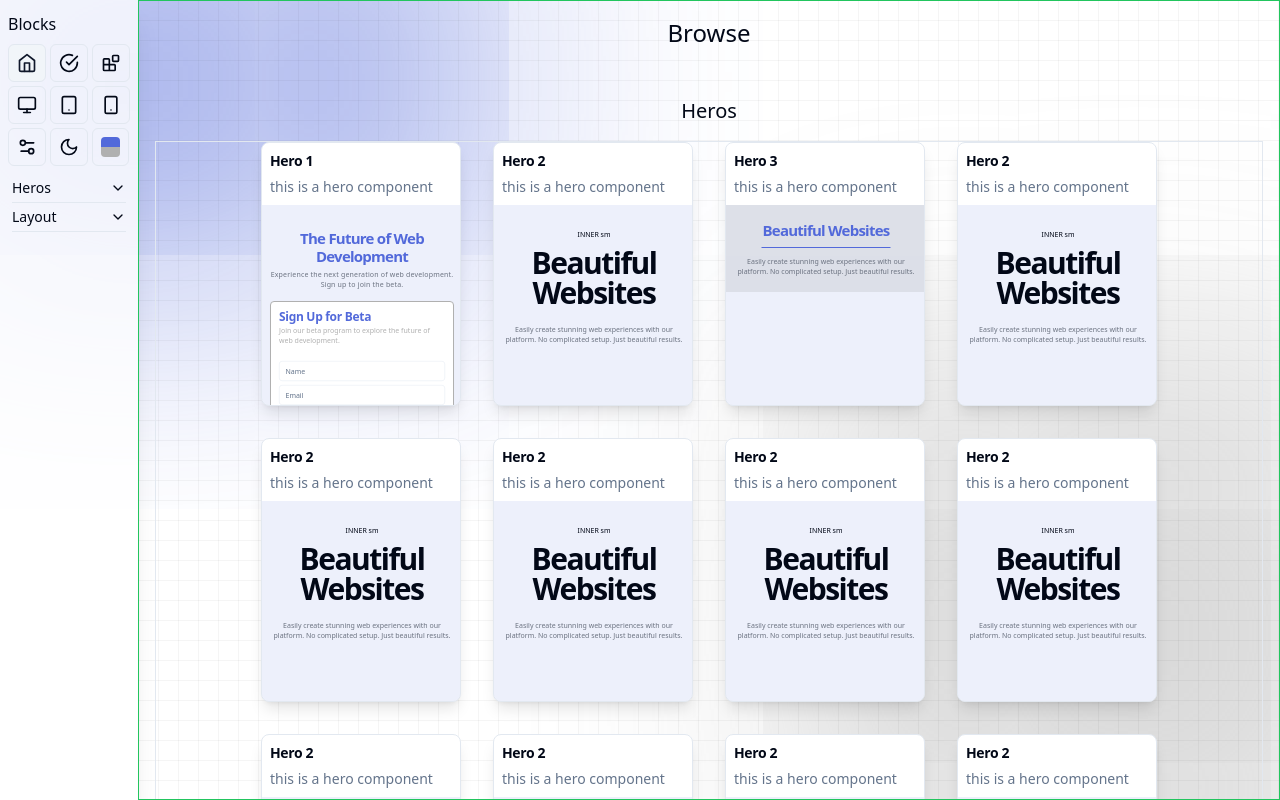
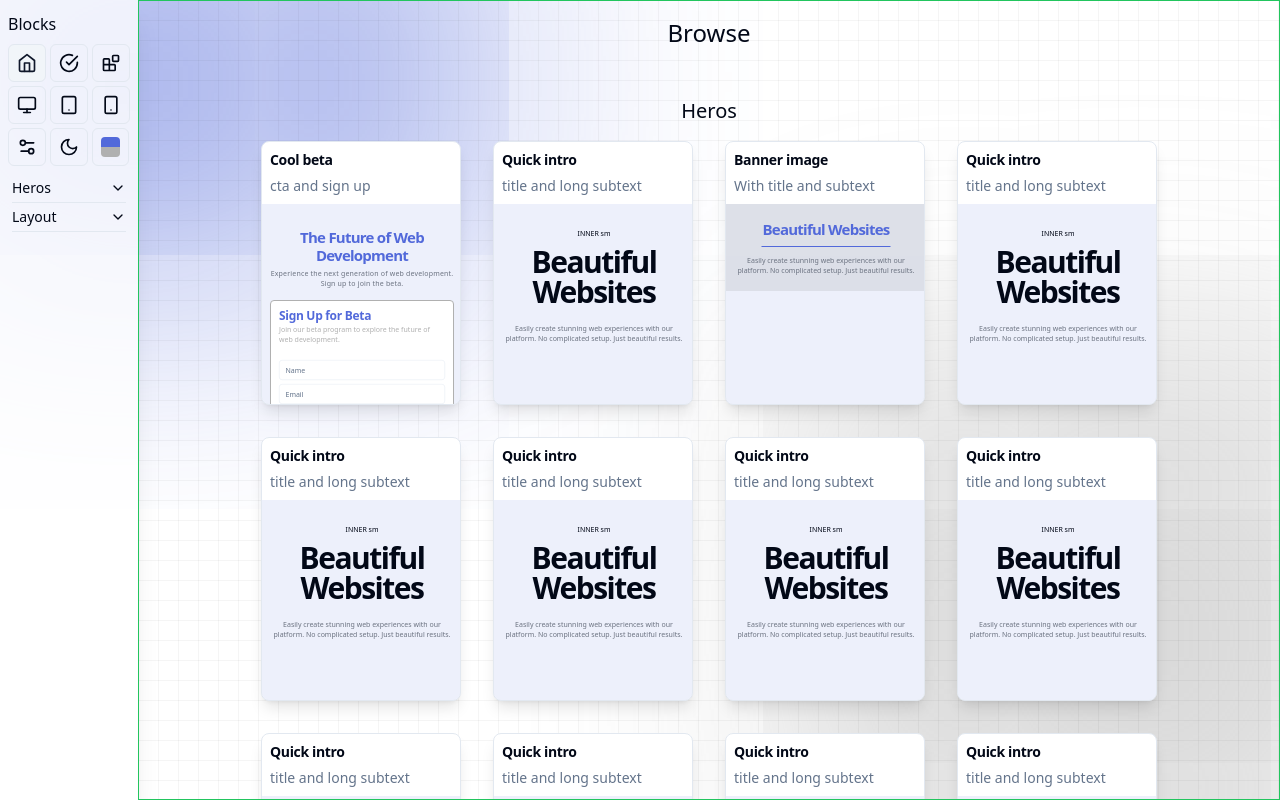
Before and after one commit to pratiqdev/blocks, a Next.js app: page /browse in a window 1280 px wide. Built offline with nearby package versions, Linux system fonts and the light colour scheme; grey boxes are pictures that could not be loaded.

Commit message:
refactoring component list into flat array with detailed component objects and react-virtualized for virtual list rendering

```diff
--- a/package.json
+++ b/package.json
@@ -19,6 +19,7 @@
     "@radix-ui/react-toggle-group": "^1.0.4",
     "@radix-ui/react-tooltip": "^1.0.7",
     "@tailwindcss/container-queries": "^0.1.1",
+    "@types/react-virtualized": "^9.21.29",
     "class-variance-authority": "^0.7.0",
     "clsx": "^2.1.0",
     "framer-motion": "^11.0.8",
@@ -28,6 +29,7 @@
     "react": "^18",
     "react-colorful": "^5.6.1",
     "react-dom": "^18",
+    "react-virtualized": "^9.22.5",
     "tailwind-merge": "^2.2.1",
     "tailwindcss-animate": "^1.0.7"
   },
--- a/src/app/browse/page.tsx
+++ b/src/app/browse/page.tsx
@@ -7,15 +7,32 @@ import { Switch } from "@/components/ui/switch";
 import { Label } from "@/components/ui/label";
 import { Accordion, AccordionContent, AccordionItem, AccordionTrigger } from "@/components/ui/accordion";
 import { Card, CardContent, CardDescription, CardHeader, CardTitle } from "@/components/ui/card";
+import { List } from 'react-virtualized'
 
-const Item = ({ children }:{ children: React.ReactNode }) => (
-  <div className="flex items-center justify-between bg-gray-500/10 hover:bg-gray-500/20 px-4 py-4 rounded-lg duration-200">
-    {children}
-  </div>
-)
+// const previewCardRenderer = () => {
+
+//   return (
+//     <Link key={slug} href={`/${key}/${slug}`} className="text-sm font-light" passHref>
+//       <Card key={slug} className="overflow-hidden w-[200px] shadow-lg" >
+//         <CardHeader className="p-2 mb-0">
+//           <CardTitle className="text-md">{comp.name}</CardTitle>
+//           <CardDescription>{comp.description}</CardDescription>
+//         </CardHeader>
+//         <CardContent className="w-[200px] h-[200px] overflow-hidden flex items-center justify-center pb-0">
+//           <div className="@container flex justify-stretch w-full items-start min-w-[400px] max-w-[400px] min-h-[400px] max-h-[400px] bg-bks-primary-t scale-[.5]">
+//             {/* <Image fill src={'https://placekitten.com/200/200'} alt="preview image" className="p-2"/> */}
+//             <comp.Component />
+//           </div>
+//         </CardContent>
+//       </Card>
+//     </Link>
+//   )
+// }
+
 
 export default function Home() {
   const { ctx, mergeCtx } = useCtx()
+  console.log(componentList)
 
   return (
     <div className="flex min-h-screen flex-col items-center p-4 border border-green-500 max-w-screen max-h-screen overflow-hidden overflow-y-scroll">
@@ -23,10 +40,21 @@ export default function Home() {
 
       <div className="flex flex-col gap-2 lg:gap-4 w-full lg:min-w-[80ch] max-w-screen mt-6 items-center">
         {/* <Accordion type="single" collapsible className="mx-1"> */}
+        {/* <List
+          width={800}
+          height={600}
+          rowCount={comments.length}
+          rowHeight={20}
+          rowRenderer={(rowArgs) => rowRenderer(comments, rowArgs)}
+        /> */}
+
+
           {Object.entries(componentList).map(([key, category]) =>
           <>
             <h2 className="text-xl mt-6">{category.name}</h2>
-            <div className="text-xl flex gap-4 lg:gap-8 max-w-[1200px] mx-auto justify-center flex-wrap w-full border">
+            <div className="text-xl flex gap-4 lg:gap-8 max-w-[1200px] mx-auto justify-center flex-wrap w-full">
+
+
                 {Object.entries(category.components).map(([slug, comp]) =>
                   <Link key={slug} href={`/${key}/${slug}`} className="text-sm font-light" passHref>
                     <Card key={slug} className="overflow-hidden w-[200px] shadow-lg" >
--- a/src/blocks/hero-1.tsx
+++ b/src/blocks/hero-1.tsx
@@ -1,5 +1,5 @@
-export const name = 'Hero 1'
-export const description = 'this is a hero component'
+export const name = 'Cool beta'
+export const description = 'cta and sign up'
 export const code =
 `<div className="bg-red-100 p-5">
     hero 1
--- a/src/blocks/hero-2.tsx
+++ b/src/blocks/hero-2.tsx
@@ -1,7 +1,7 @@
 import Image from "next/image"
 
-export const name = 'Hero 2'
-export const description = 'this is a hero component'
+export const name = 'Quick intro'
+export const description = 'title and long subtext'
 export const code =
 `<div className="bg-red-100 p-5">
     hero 2
--- a/src/blocks/hero-3.tsx
+++ b/src/blocks/hero-3.tsx
@@ -1,7 +1,7 @@
 import Image from "next/image"
 
-export const name = 'Hero 3'
-export const description = 'this is a hero component'
+export const name = 'Banner image'
+export const description = 'With title and subtext'
 export const code =
 `<div className="bg-red-100 p-5">
     hero 3
```
Also changed, not shown: 1 other file (tests, documents, lock files or other folders).
